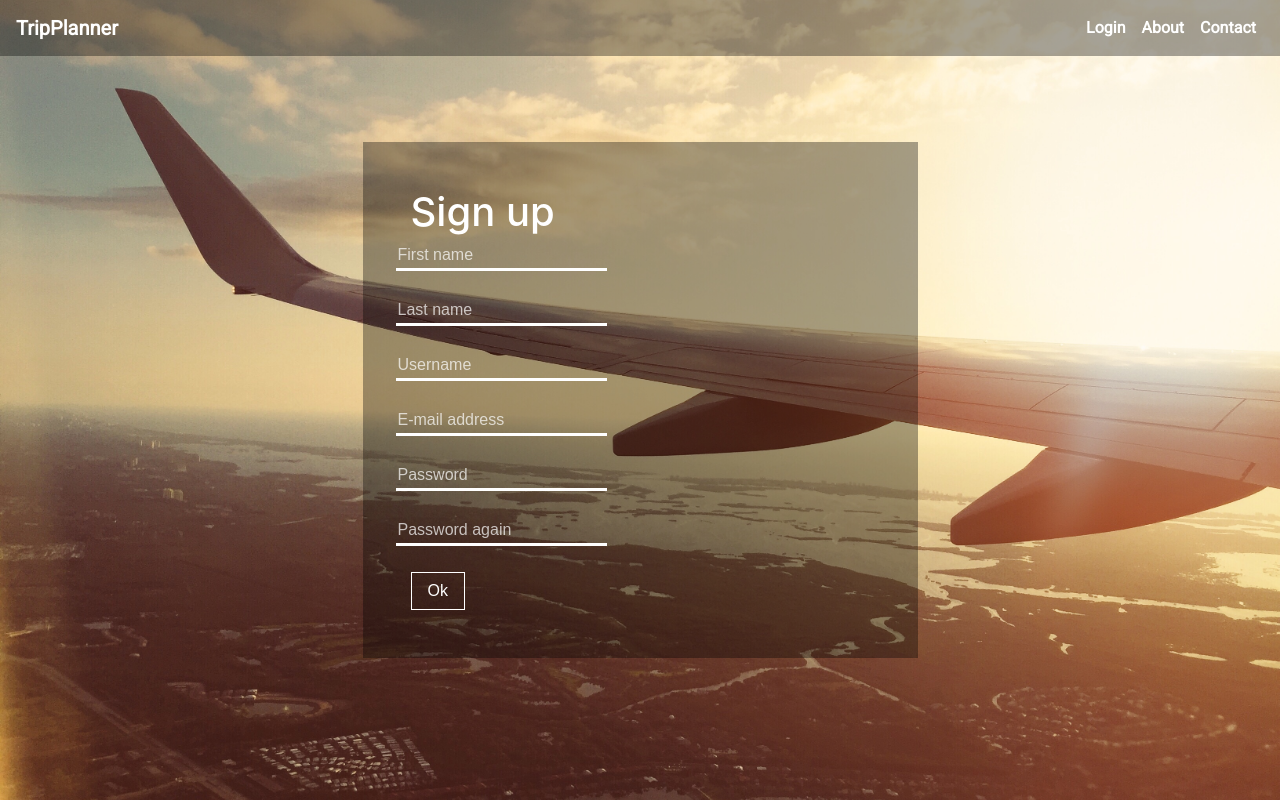
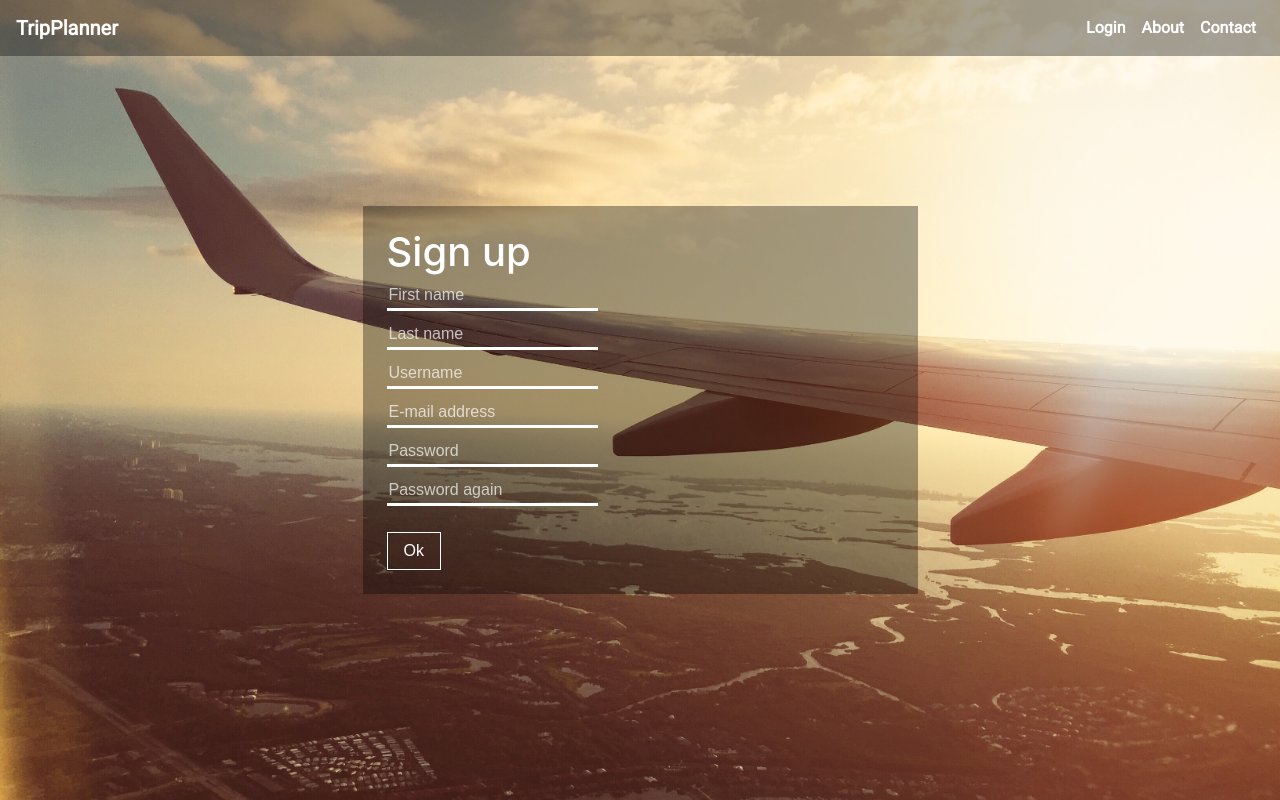
Before and after one commit to Abhi-khandelwal/TravelPlanner, a Django app: page /site/register in a window 1280 px wide. Run offline with Django 3.2, Linux system fonts and the light colour scheme; some libraries are stand-ins or nearby versions.

Commit message:
minor changes

```diff
--- a/TripPlanner/backend/templates/backend/login.html
+++ b/TripPlanner/backend/templates/backend/login.html
@@ -36,10 +36,6 @@
 							<div class="col-12">
 								<input type="text" class="login-input" placeholder="Username" name="username">
 							</div>
-						</div>
-					</div>
-					<div class="form-group">
-						<div class="row">
 							<div class="col-12">
 								<input type="password" class="login-input" placeholder="Password" name="password">
 							</div>
--- a/TripPlanner/backend/templates/backend/register.html
+++ b/TripPlanner/backend/templates/backend/register.html
@@ -27,49 +27,29 @@
     </nav>
     <div class="background">
         <div class="container d-flex justify-content-center align-items-center">
-            <div class="login p-5">
+            <div class="login p-4">
                 <form action="/site/register" method="post">
                     {% csrf_token %}
                     <h1>Sign up</h1>
                     <div class="form-group">
                         <div class="row">
-                            <div>
-                                <input type="text" class="login-input" id="destination-1" name="first_name" placeholder="First name">
+                            <div class="col-12">
+                                <input type="text" class="login-input" name="first_name" placeholder="First name">
                             </div>
-                        </div>
-                    </div>
-                    <div class="form-group">
-                        <div class="row">
-                            <div>
-                                <input type="text" class="login-input" id="destination-1" name="last_name" placeholder="Last name">
+                            <div class="col-12">
+                                <input type="text" class="login-input" name="last_name" placeholder="Last name">
                             </div>
-                        </div>
-                    </div>
-                    <div class="form-group">
-                        <div class="row">
-                            <div>
-                                <input type="text" class="login-input" id="destination-1" name="username" placeholder="Username">
+                            <div class="col-12">
+                                <input type="text" class="login-input" name="username" placeholder="Username">
                             </div>
-                        </div>
-                    </div>
-                    <div class="form-group">
-                        <div class="row">
-                            <div>
-                                <input type="text" class="login-input" id="destination-1" name="email" placeholder="E-mail address">
+                            <div class="col-12">
+                                <input type="text" class="login-input" name="email" placeholder="E-mail address">
                             </div>
-                        </div>
-                    </div>
-                    <div class="form-group">
-                        <div class="row">
-                            <div>
-                                <input type="password" class="login-input" id="destination-1"  name="password" placeholder="Password">
+                            <div class="col-12">
+                                <input type="password" class="login-input" name="password" placeholder="Password">
                             </div>
-                        </div>
-                    </div>
-                    <div class="form-group">
-                        <div class="row">
-                            <div>
-                                <input type="password" class="login-input" id="destination-1" placeholder="Password again" name="password_again">
+                            <div class="col-12">
+                                <input type="password" class="login-input" placeholder="Password again" name="password_again">
                             </div>
                         </div>
                     </div>
```
